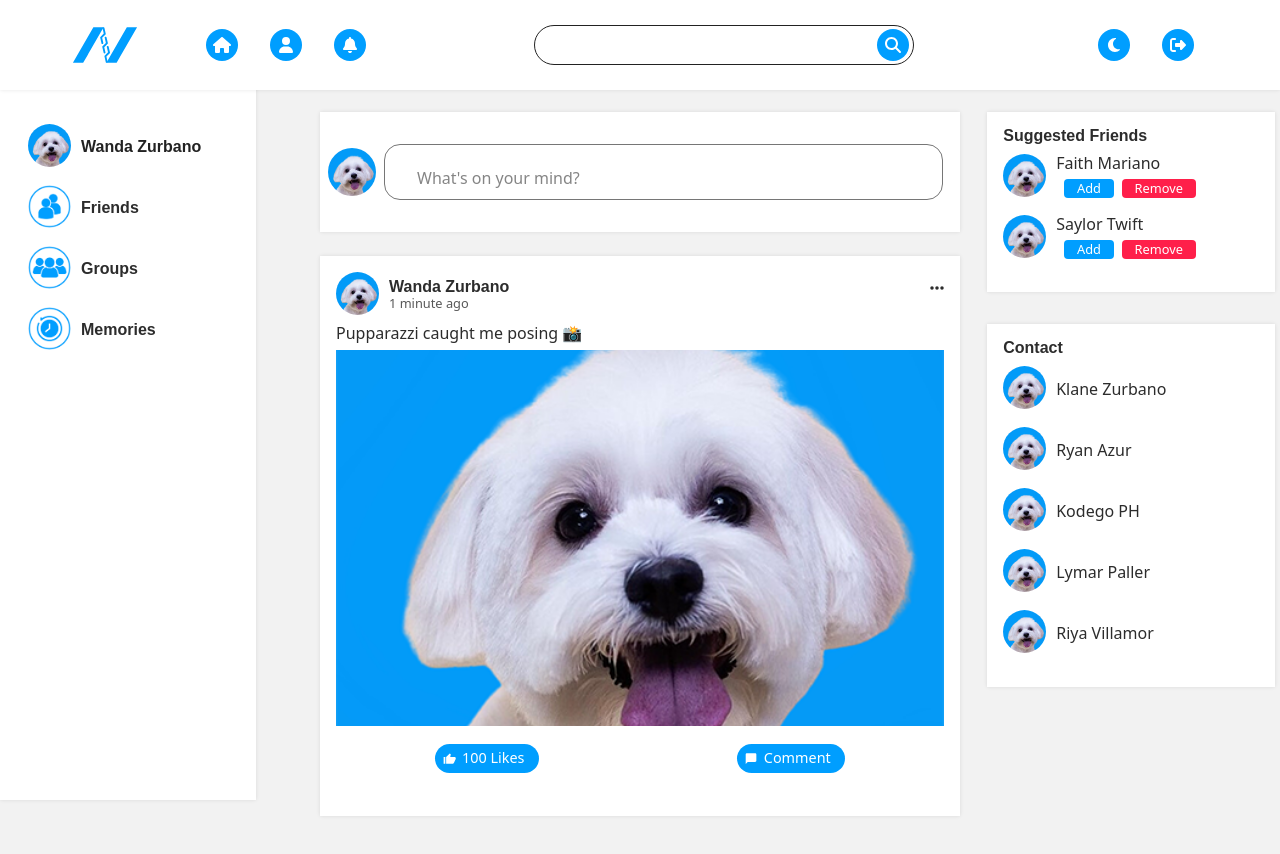
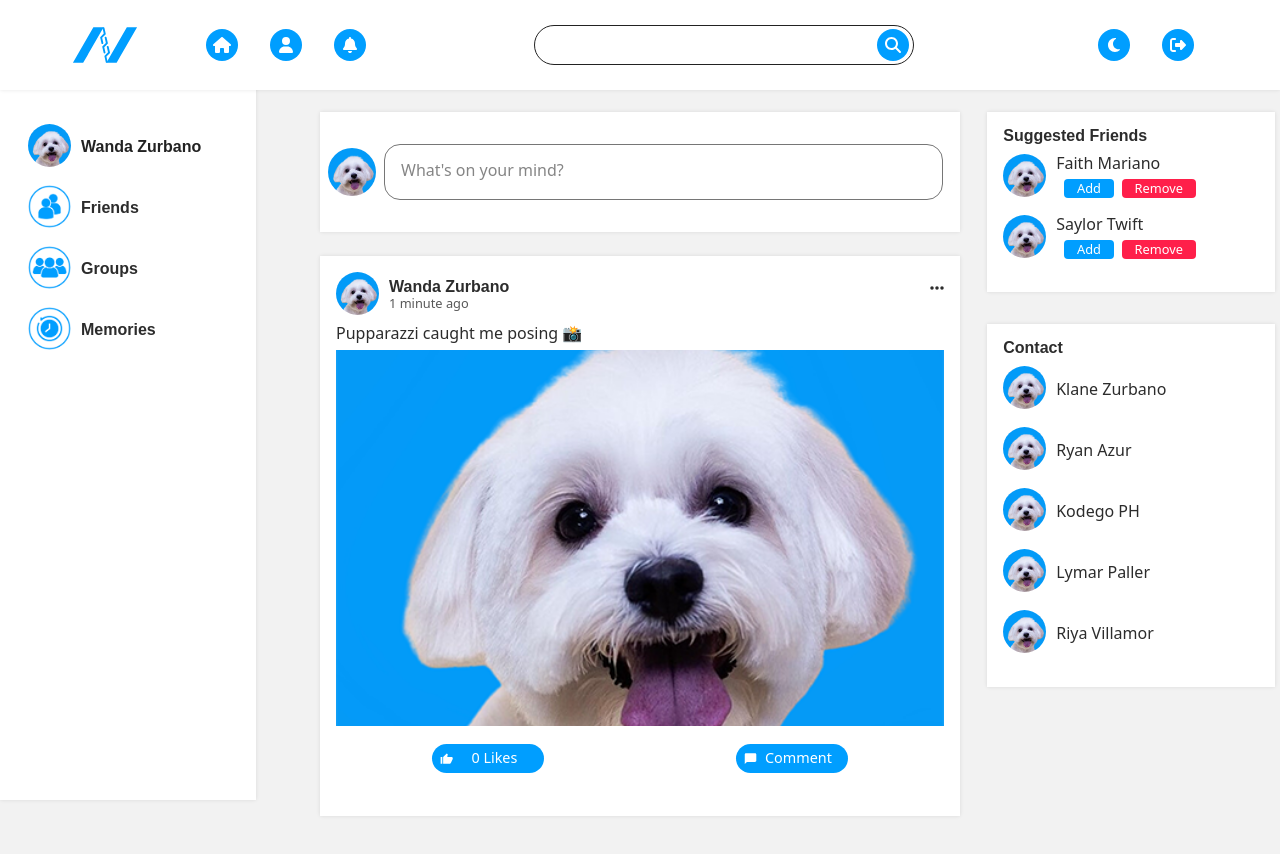
Before and after one commit to LymarPaller/nexus, a React (Vite) app: page / in a window 1280 px wide. Shown: the top 854 px of the page. Built offline with nearby package versions, Linux system fonts and the light colour scheme.

Commit message:
feat: functional like button

```diff
--- a/src/components/Feed.jsx
+++ b/src/components/Feed.jsx
@@ -7,6 +7,7 @@ import Like from '../assets/icons/likeicon.svg';
 import Comments from './Comments';
 import { FontAwesomeIcon } from '@fortawesome/react-fontawesome';
 import { faEllipsisH, faTimes } from '@fortawesome/free-solid-svg-icons';
+import LikeButton from './LikeButton';
 
 function Feed() {
   const [showModal, setShowModal] = useState(false);
@@ -59,7 +60,7 @@ function Feed() {
             <span className="like-icon">
               <img src={Like} alt="Like Icon" />
             </span>
-            <button className='like-button'>100 Likes</button>
+            <LikeButton/>
           </div>
           <div className="comments">
             <span className="comment-icon">
--- /dev/null
+++ b/src/components/LikeButton.jsx
@@ -0,0 +1,17 @@
+import React, { useState } from 'react';
+
+const LikeButton = () => {
+  const [likeCount, setLikeCount] = useState(0);
+
+  const addLikeAction = () => {
+    setLikeCount(likeCount + 1);
+  };
+
+  return (
+    <button className='like-button' onClick={addLikeAction}>
+      {likeCount} {likeCount === 1 ? 'Like' : 'Likes'}
+    </button>
+  );
+};
+
+export default LikeButton;
--- a/src/styles/Feed.scss
+++ b/src/styles/Feed.scss
@@ -117,6 +117,7 @@
             border-radius: 20px;
             font-size: .9rem;
             border: none;
+            width: 7rem;
         }
 
         .likes,
--- a/src/styles/NewsFeed.scss
+++ b/src/styles/NewsFeed.scss
@@ -53,8 +53,6 @@
         }
 
         .input-feed::placeholder{
-            padding-left: 1rem;
-            padding-top: .5rem;
             color: var(--grey-700);
         }
     }
@@ -100,6 +98,9 @@
         height: 3rem;
         resize: none;
         border: .3px solid var(--black);
+        padding-left: 1rem;
+        padding-top: .5rem;
+
 
         @include tablet {
             width: 60%;
```
